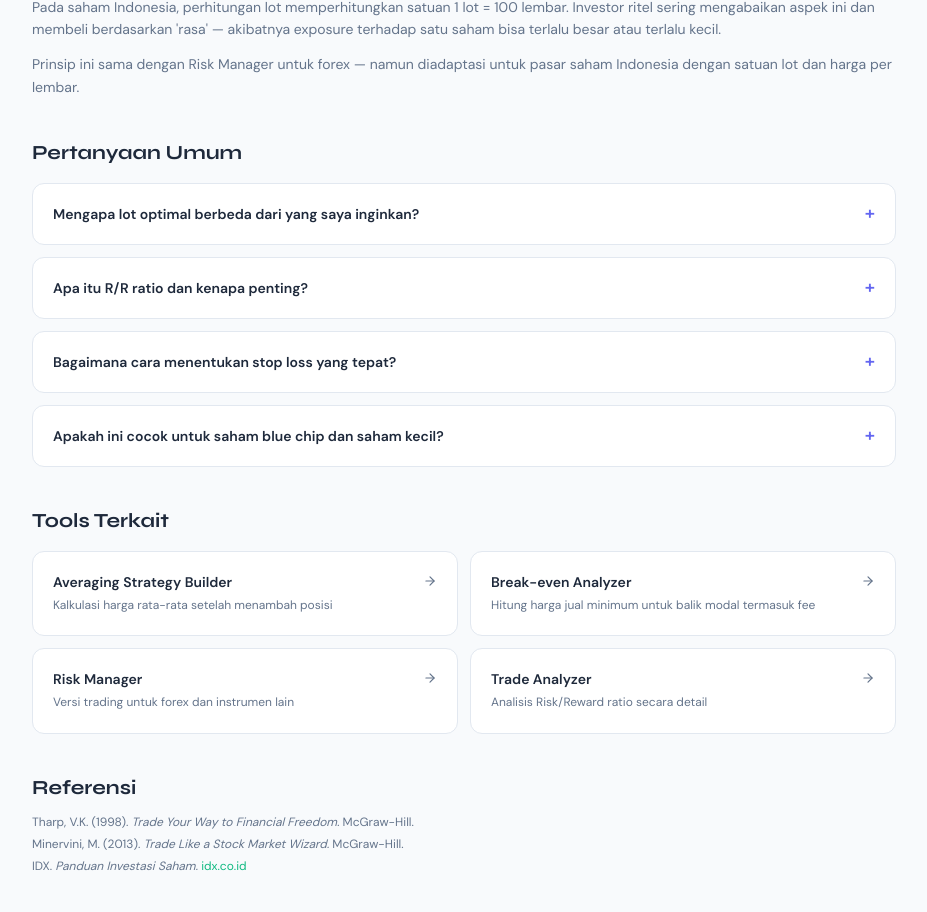
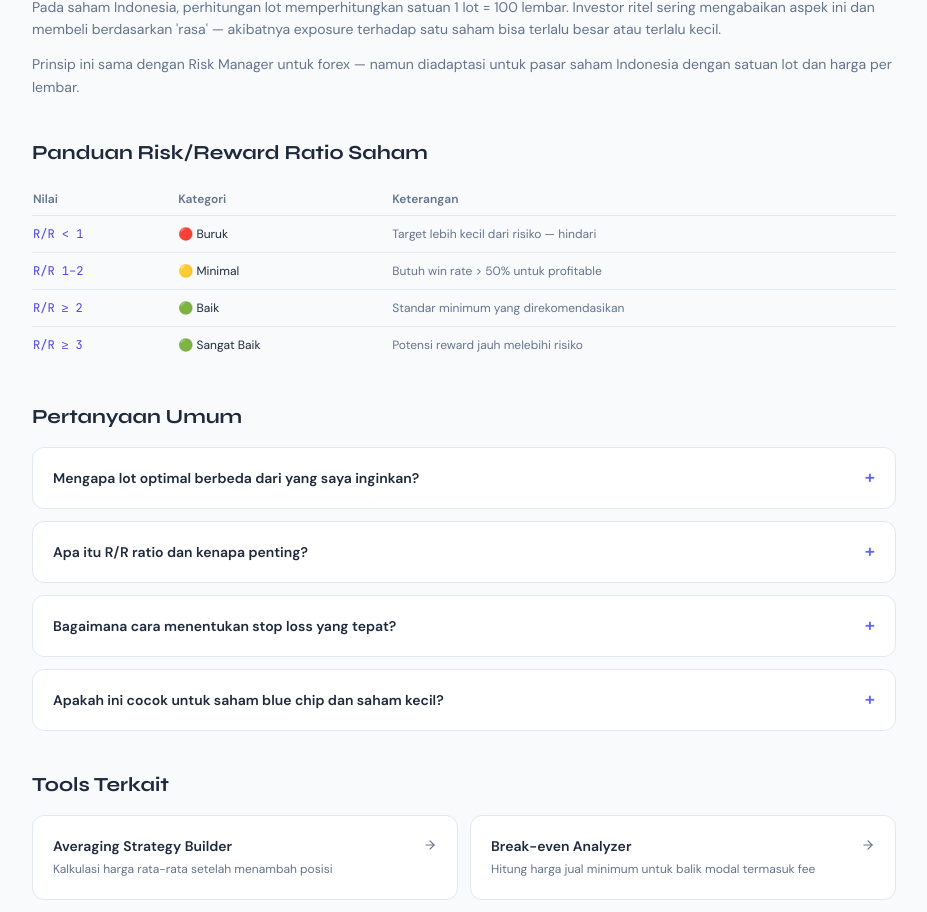
Before and after one commit to nurudhuhaalamin/finctools, a Next.js app: page /saham/entry-price-optimizer in a window 1280 px wide. Shown: the part 1875-2787 px from the top of the page, without its empty margins (176-1103 px from the left). Built offline with nearby package versions, Linux system fonts and the light colour scheme.

Commit message:
Add files via upload

```diff
--- a/components/layout/SahamToolPage.tsx
+++ b/components/layout/SahamToolPage.tsx
@@ -1,19 +1,165 @@
 import Link from 'next/link'
 import { ArrowRight } from 'lucide-react'
-export interface SahamToolPageProps { name: string; subcategory?: string; description: string; children: React.ReactNode; steps: {title:string;desc:string}[]; formula: string; formulaExample?: string; variables: {name:string;desc:string}[]; history: string; faqs: {q:string;a:string}[]; related: {name:string;href:string;desc:string}[]; references: string[] }
-export default function SahamToolPage({ name, subcategory='Strategi Beli', description, children, steps, formula, formulaExample, variables, history, faqs, related, references }: SahamToolPageProps) {
-  return (<>
-    <div className="mb-8">
-      <div className="inline-flex items-center text-xs font-medium text-indigo-600 dark:text-indigo-400 bg-indigo-50 dark:bg-indigo-950/30 border border-indigo-100 dark:border-indigo-900 rounded-full px-3 py-1 mb-3">Saham · {subcategory}</div>
-      <h1 className="font-heading text-2xl md:text-3xl font-bold text-[--text-primary] mb-2">{name}</h1>
-      <p className="text-[--text-secondary] leading-relaxed max-w-xl">{description}</p>
-    </div>
-    <div className="finc-card mb-10">{children}</div>
-    <section className="mb-10"><h2 className="font-heading text-xl font-bold text-[--text-primary] mb-4">Cara Menggunakan {name}</h2><div className="space-y-3">{steps.map((s,i)=><div key={i} className="flex gap-4 finc-card py-3"><div className="w-7 h-7 rounded-full bg-indigo-100 dark:bg-indigo-900/30 text-indigo-600 dark:text-indigo-400 text-sm font-bold flex items-center justify-center shrink-0">{i+1}</div><div><p className="text-sm font-semibold text-[--text-primary]">{s.title}</p><p className="text-xs text-[--text-secondary] mt-0.5 leading-relaxed">{s.desc}</p></div></div>)}</div></section>
-    <section className="mb-10"><h2 className="font-heading text-xl font-bold text-[--text-primary] mb-4">Rumus & Logika</h2><div className="finc-card bg-navy-900 dark:bg-navy-950 text-white mb-4"><p className="text-xs text-slate-400 mb-2 font-mono">Formula</p><p className="font-mono text-finc-green text-sm leading-relaxed whitespace-pre-line">{formula}</p>{formulaExample&&<p className="font-mono text-slate-300 text-xs mt-3 leading-relaxed whitespace-pre-line">{formulaExample}</p>}</div><div className="space-y-2">{variables.map(v=><div key={v.name} className="flex gap-3 items-start"><code className="text-indigo-600 dark:text-indigo-400 font-mono text-xs bg-indigo-50 dark:bg-indigo-950/30 px-2 py-0.5 rounded shrink-0 h-fit mt-0.5">{v.name}</code><span className="text-xs text-[--text-secondary] leading-relaxed">{v.desc}</span></div>)}</div></section>
-    <section className="mb-10"><h2 className="font-heading text-xl font-bold text-[--text-primary] mb-3">Latar Belakang</h2><div className="text-sm text-[--text-secondary] leading-relaxed space-y-3">{history.split('\n\n').map((p,i)=><p key={i}>{p}</p>)}</div></section>
-    <section className="mb-10"><h2 className="font-heading text-xl font-bold text-[--text-primary] mb-4">Pertanyaan Umum</h2><div className="space-y-3">{faqs.map((f,i)=><details key={i} className="finc-card group"><summary className="cursor-pointer text-sm font-semibold text-[--text-primary] list-none flex items-start justify-between gap-3">{f.q}<span className="text-indigo-500 shrink-0 text-lg leading-none group-open:rotate-45 transition-transform">+</span></summary><p className="mt-3 text-sm text-[--text-secondary] leading-relaxed border-t border-[--border] pt-3">{f.a}</p></details>)}</div></section>
-    <section className="mb-10"><h2 className="font-heading text-xl font-bold text-[--text-primary] mb-4">Tools Terkait</h2><div className="grid sm:grid-cols-2 gap-3">{related.map(t=><Link key={t.href} href={t.href} className="finc-card-hover group"><div className="flex items-start justify-between gap-2"><div><p className="text-sm font-semibold text-[--text-primary] group-hover:text-finc-green transition-colors mb-1">{t.name}</p><p className="text-xs text-[--text-secondary] leading-relaxed">{t.desc}</p></div><ArrowRight size={14} className="shrink-0 text-[--text-secondary] group-hover:text-finc-green group-hover:translate-x-0.5 transition-all mt-0.5"/></div></Link>)}</div></section>
-    <section className="mb-6"><h2 className="font-heading text-xl font-bold text-[--text-primary] mb-3">Referensi</h2><ul className="space-y-1.5 text-xs text-[--text-secondary]">{references.map((r,i)=><li key={i} dangerouslySetInnerHTML={{__html:r}}/>)}</ul></section>
-  </>)
+
+export interface ToolInterpretation { range: string; label: string; desc: string }
+
+export interface SahamToolPageProps {
+  name: string
+  subcategory?: string
+  description: string
+  children: React.ReactNode
+  steps: { title: string; desc: string }[]
+  formula: string
+  formulaExample?: string
+  variables: { name: string; desc: string }[]
+  history: string
+  interpretation?: ToolInterpretation[]
+  interpretationTitle?: string
+  faqs: { q: string; a: string }[]
+  related: { name: string; href: string; desc: string }[]
+  references: string[]
 }
+
+export default function SahamToolPage({
+  name, subcategory = 'Strategi Beli', description,
+  children, steps, formula, formulaExample, variables,
+  history, interpretation, interpretationTitle,
+  faqs, related, references,
+}: SahamToolPageProps) {
+  return (
+    <>
+      <div className="mb-8">
+        <div className="inline-flex items-center text-xs font-medium text-indigo-600
+                        dark:text-indigo-400 bg-indigo-50 dark:bg-indigo-950/30
+                        border border-indigo-100 dark:border-indigo-900
+                        rounded-full px-3 py-1 mb-3">
+          Saham · {subcategory}
+        </div>
+        <h1 className="font-heading text-2xl md:text-3xl font-bold text-[--text-primary] mb-2">{name}</h1>
+        <p className="text-[--text-secondary] leading-relaxed max-w-xl">{description}</p>
+      </div>
+
+      <div className="finc-card mb-10">{children}</div>
+
+      <section className="mb-10">
+        <h2 className="font-heading text-xl font-bold text-[--text-primary] mb-4">Cara Menggunakan {name}</h2>
+        <div className="space-y-3">
+          {steps.map((s, i) => (
+            <div key={i} className="flex gap-4 finc-card py-3">
+              <div className="w-7 h-7 rounded-full bg-indigo-100 dark:bg-indigo-900/30
+                             text-indigo-600 dark:text-indigo-400
+                             text-sm font-bold flex items-center justify-center shrink-0">{i + 1}</div>
+              <div>
+                <p className="text-sm font-semibold text-[--text-primary]">{s.title}</p>
+                <p className="text-xs text-[--text-secondary] mt-0.5 leading-relaxed">{s.desc}</p>
+              </div>
+            </div>
+          ))}
+        </div>
+      </section>
+
+      <section className="mb-10">
+        <h2 className="font-heading text-xl font-bold text-[--text-primary] mb-4">Rumus & Logika</h2>
+        <div className="finc-card bg-navy-900 dark:bg-navy-950 text-white mb-4">
+          <p className="text-xs text-slate-400 mb-2 font-mono">Formula</p>
+          <p className="font-mono text-finc-green text-sm leading-relaxed whitespace-pre-line">{formula}</p>
+          {formulaExample && (
+            <p className="font-mono text-slate-300 text-xs mt-3 leading-relaxed whitespace-pre-line">{formulaExample}</p>
+          )}
+        </div>
+        <div className="space-y-2">
+          {variables.map(v => (
+            <div key={v.name} className="flex gap-3 items-start">
+              <code className="text-indigo-600 dark:text-indigo-400 font-mono text-xs
+                               bg-indigo-50 dark:bg-indigo-950/30 px-2 py-0.5
+                               rounded shrink-0 h-fit mt-0.5">{v.name}</code>
+              <span className="text-xs text-[--text-secondary] leading-relaxed">{v.desc}</span>
+            </div>
+          ))}
+        </div>
+      </section>
+
+      <section className="mb-10">
+        <h2 className="font-heading text-xl font-bold text-[--text-primary] mb-3">Latar Belakang</h2>
+        <div className="text-sm text-[--text-secondary] leading-relaxed space-y-3">
+          {history.split('\n\n').map((p, i) => <p key={i}>{p}</p>)}
+        </div>
+      </section>
+
+      {interpretation && interpretation.length > 0 && (
+        <section className="mb-10">
+          <h2 className="font-heading text-xl font-bold text-[--text-primary] mb-4">
+            {interpretationTitle || 'Panduan Interpretasi'}
+          </h2>
+          <div className="overflow-x-auto">
+            <table className="w-full text-sm border-collapse">
+              <thead>
+                <tr className="border-b border-[--border]">
+                  <th className="text-left py-2 pr-4 text-xs font-semibold text-[--text-secondary]">Nilai</th>
+                  <th className="text-left py-2 pr-4 text-xs font-semibold text-[--text-secondary]">Kategori</th>
+                  <th className="text-left py-2 text-xs font-semibold text-[--text-secondary]">Keterangan</th>
+                </tr>
+              </thead>
+              <tbody className="divide-y divide-[--border]">
+                {interpretation.map(row => (
+                  <tr key={row.range}>
+                    <td className="py-2.5 pr-4 font-mono text-xs text-indigo-600 dark:text-indigo-400">{row.range}</td>
+                    <td className="py-2.5 pr-4 text-xs text-[--text-primary]">{row.label}</td>
+                    <td className="py-2.5 text-xs text-[--text-secondary]">{row.desc}</td>
+                  </tr>
+                ))}
+              </tbody>
+            </table>
+          </div>
+        </section>
+      )}
+
+      <section className="mb-10">
+        <h2 className="font-heading text-xl font-bold text-[--text-primary] mb-4">Pertanyaan Umum</h2>
+        <div className="space-y-3">
+          {faqs.map((f, i) => (
+            <details key={i} className="finc-card group">
+              <summary className="cursor-pointer text-sm font-semibold text-[--text-primary]
+                                  list-none flex items-start justify-between gap-3">
+                {f.q}
+                <span className="text-indigo-500 shrink-0 text-lg leading-none
+                                 group-open:rotate-45 transition-transform">+</span>
+              </summary>
+              <p className="mt-3 text-sm text-[--text-secondary] leading-relaxed
+                            border-t border-[--border] pt-3">{f.a}</p>
+            </details>
+          ))}
+        </div>
+      </section>
+
+      <section className="mb-10">
+        <h2 className="font-heading text-xl font-bold text-[--text-primary] mb-4">Tools Terkait</h2>
+        <div className="grid sm:grid-cols-2 gap-3">
+          {related.map(t => (
+            <Link key={t.href} href={t.href} className="finc-card-hover group">
+              <div className="flex items-start justify-between gap-2">
+                <div>
+                  <p className="text-sm font-semibold text-[--text-primary]
+                                group-hover:text-finc-green transition-colors mb-1">{t.name}</p>
+                  <p className="text-xs text-[--text-secondary] leading-relaxed">{t.desc}</p>
+                </div>
+                <ArrowRight size={14} className="shrink-0 text-[--text-secondary]
+                                                  group-hover:text-finc-green
+                                                  group-hover:translate-x-0.5 transition-all mt-0.5" />
+              </div>
+            </Link>
+          ))}
+        </div>
+      </section>
+
+      <section className="mb-6">
+        <h2 className="font-heading text-xl font-bold text-[--text-primary] mb-3">Referensi</h2>
+        <ul className="space-y-1.5 text-xs text-[--text-secondary]">
+          {references.map((r, i) => (
+            <li key={i} dangerouslySetInnerHTML={{ __html: r }} />
+          ))}
+        </ul>
+      </section>
+    </>
+  )
+}
```
